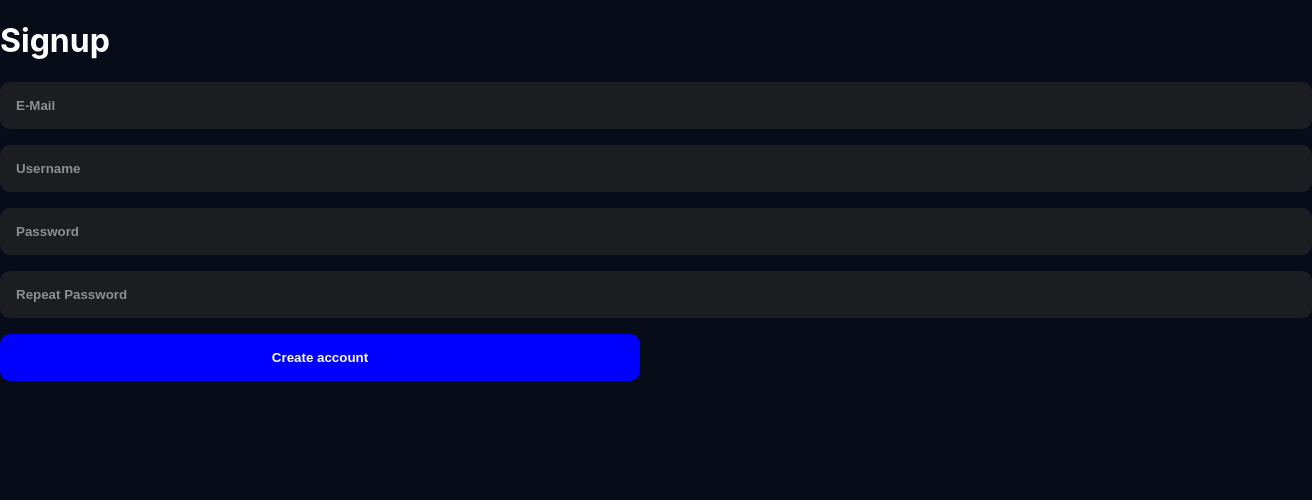
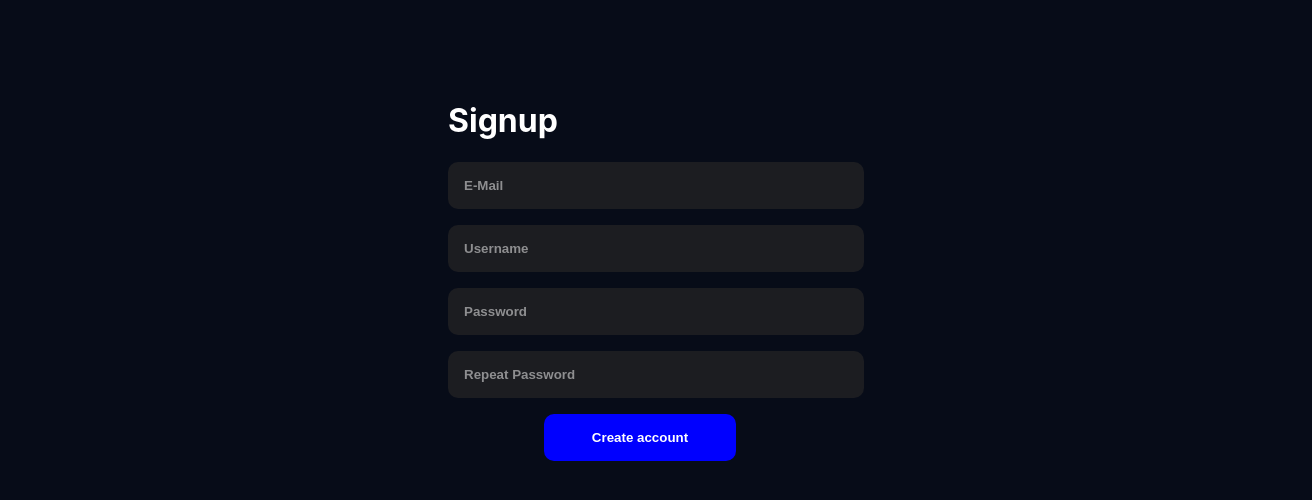
Before and after one commit to alex-fmks/ihack-final-project, a React (Create React App) app in the folder client/: page /signup in a window 1280 px wide. Shown: the top 500 px of the page, 1312 px wide, since content can reach past the window. Built offline with nearby package versions, Linux system fonts and the light colour scheme.

Commit message:
add protected route

```diff
--- a/client/src/App.js
+++ b/client/src/App.js
@@ -2,6 +2,7 @@ import { Routes, Route } from "react-router-dom";
 import Landing from "./pages/Landing/Landing";
 import SignUp from "./pages/SignUp/SignUp";
 import Dashboard from "./pages/Dashboard/Dashboard";
+import ProtectedRoute from "./components/ProtectedRoute";
 
 function App() {
   return (
@@ -9,7 +10,14 @@ function App() {
       <Routes>
         <Route path="/" element={<Landing />} />
         <Route path="/signup" element={<SignUp />} />
-        <Route path="/dashboard" element={<Dashboard />} />
+        <Route
+          path="/dashboard"
+          element={
+            <ProtectedRoute redirectTo="/">
+              <Dashboard />
+            </ProtectedRoute>
+          }
+        ></Route>
       </Routes>
     </>
   );
--- /dev/null
+++ b/client/src/components/ProtectedRoute.js
@@ -0,0 +1,10 @@
+import React, { useContext } from "react";
+import { AuthContext } from "../context/auth";
+import { Navigate } from "react-router-dom";
+
+export default function ProtectedRoute({ children, redirectTo }) {
+  const { isLoggedIn, isLoading } = useContext(AuthContext);
+
+  if (isLoading) return <p>Is loading...</p>;
+  return isLoggedIn ? children : <Navigate to={redirectTo} />;
+}
--- a/client/src/pages/SignUp/SignUp.css
+++ b/client/src/pages/SignUp/SignUp.css
@@ -1,3 +1,9 @@
+.sign-container {
+  max-width: 30%;
+  margin: 0 auto;
+  padding: 5rem;
+}
+
 .form-input {
   padding: 1rem;
   border-style: none;
@@ -24,4 +30,5 @@ input::placeholder {
   color: white;
   font-weight: bold;
   cursor: pointer;
+  margin: 0 auto;
 }
--- a/client/src/pages/SignUp/SignUp.js
+++ b/client/src/pages/SignUp/SignUp.js
@@ -31,7 +31,7 @@ function SignUp() {
   const handlePassword = (event) => setPassword(event.target.value);
 
   return (
-    <>
+    <div className="sign-container">
       <form onSubmit={handleSubmit} style={{ width: "30%", padding: "2rem" }}>
         <h1>Signup</h1>
         {/*         <h3>Already have an account?</h3>
@@ -75,7 +75,7 @@ function SignUp() {
       </form>
 
       {errorMessage && <h5>{errorMessage}</h5>}
-    </>
+    </div>
   );
 }
 
```
Also changed, not shown: 2 other files (tests, documents, lock files or other folders).
